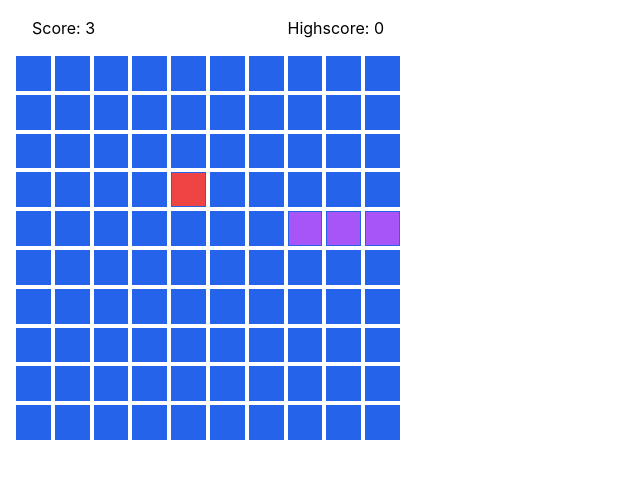
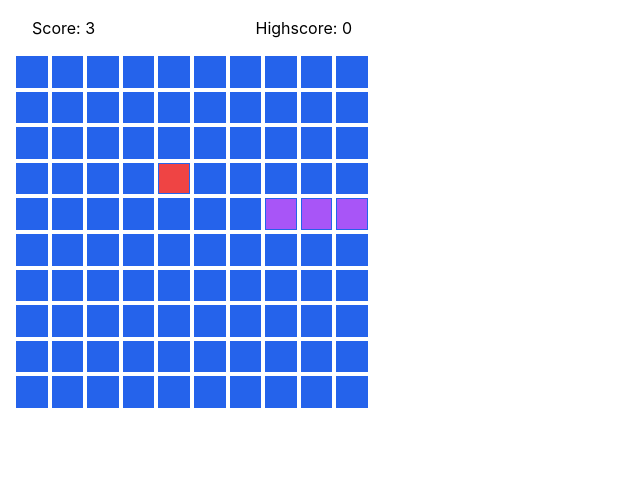
Before and after one commit to deckele/react-snake, a React (Create React App) app: page / in a window 1280 px wide. Shown: the top 478 px of the page, without its empty margins (0-640 px from the left). Built offline with nearby package versions, Linux system fonts and the light colour scheme.

Commit message:
possible fix for board overflow

```diff
--- a/src/components/board/board.tsx
+++ b/src/components/board/board.tsx
@@ -17,7 +17,7 @@ export function Board({ size }: BoardProps) {
     document.documentElement.style.setProperty("--board-size", String(size));
   }, [size]);
   return (
-    <div className="w-96 h-96 grid grid-cols-[repeat(var(--board-size),_1fr)] gap-1">
+    <div className="p-4 w-96 h-96 grid grid-cols-[repeat(var(--board-size),_1fr)] gap-1">
       {board}
     </div>
   );
--- a/src/components/game-shell/game-shell.tsx
+++ b/src/components/game-shell/game-shell.tsx
@@ -169,8 +169,8 @@ export function GameShell({ nextGame }: GameShellProps) {
   }, [forceUpdate, handleCollision, setAvailableCoordinatesForApple]);
 
   return (
-    <div className="pointer-events-none relative inline-block p-4">
-      <div className="px-4 pb-4 w-full flex justify-between">
+    <>
+      <div className="px-8 pt-4 w-96 flex justify-between">
         <h4>Score: {snake.current?.length ?? 0}</h4>
         <h4>Highscore: {highscore}</h4>
       </div>
@@ -180,6 +180,6 @@ export function GameShell({ nextGame }: GameShellProps) {
         availableCoordinates={availableCoordinatesForApple.current}
         ref={apple}
       />
-    </div>
+    </>
   );
 }
--- a/src/game-config.ts
+++ b/src/game-config.ts
@@ -2,5 +2,5 @@ export const config = {
   boardSize: 10,
   snakeMoveRateMs: 250,
   nodeGrowthFromApples: 3,
-  touchSensitivity: 10,
+  touchSensitivity: 8,
 };
```
